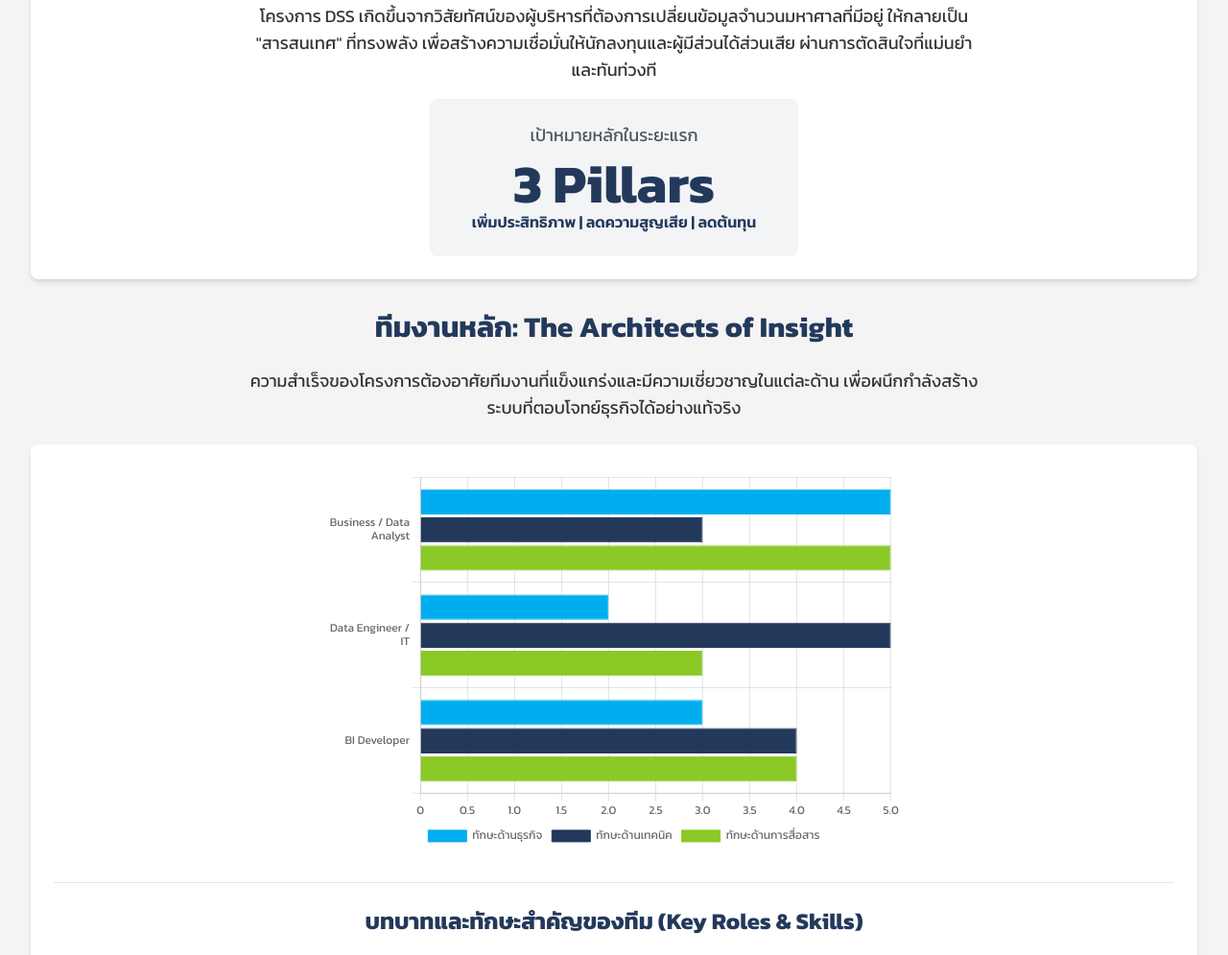
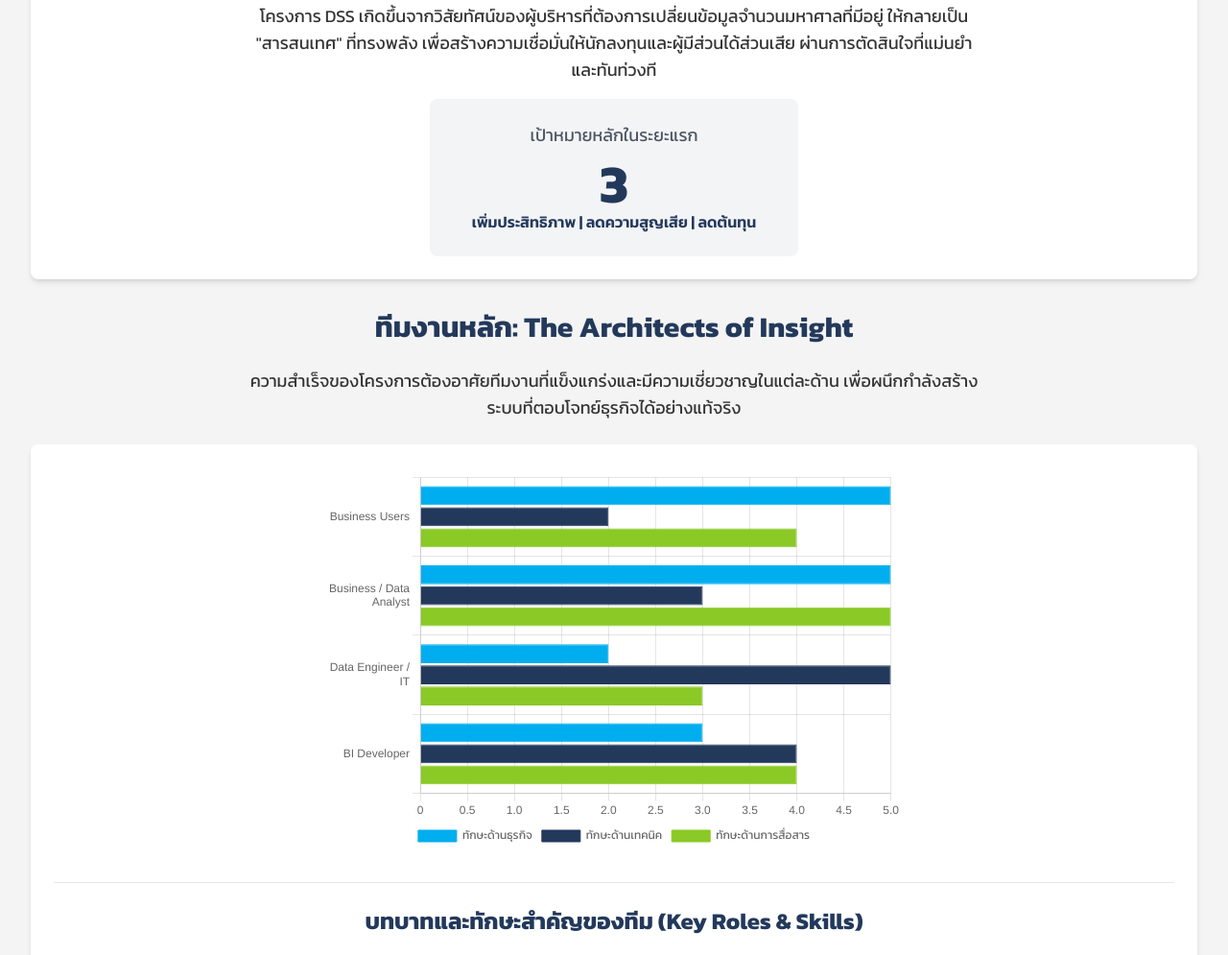
Before and after one commit to arpaket/nsl_proposal, a plain HTML site: page dss1.html in a window 1280 px wide. Shown: the part 337-1332 px from the top of the page at 96% size. Drawn offline with nearby package versions, Linux system fonts and the light colour scheme.

Commit message:
dss1.html

```diff
--- a/dss1.html
+++ b/dss1.html
@@ -59,30 +59,39 @@
             line-height: 1;
             color: #23395B;
         }
+        .scroll-animate {
+            opacity: 0;
+            transform: translateY(30px);
+            transition: opacity 0.7s ease-out, transform 0.7s ease-out;
+        }
+        .scroll-animate.visible {
+            opacity: 1;
+            transform: translateY(0);
+        }
     </style>
 </head>
 <body class="text-[#333333]">
 
     <header class="bg-[#23395B] text-white text-center py-12 px-4">
-        <h1 class="text-4xl md:text-5xl font-bold mb-2">โครงการบรูณาการการบริหารข้อมูล (DSS : Decision Support System)</h1>
+        <h1 class="text-4xl md:text-5xl font-bold mb-2">NSL | โครงการบรูณาการการบริหารข้อมูล (DSS : Decision Support System)</h1>
         <p class="text-xl md:text-2xl font-light text-[#00AEEF]">"Turning Data into Decisions"</p>
     </header>
 
     <main class="container mx-auto p-4 md:p-8">
 
-        <section class="bg-white rounded-lg shadow-md p-6 mb-8 text-center">
+        <section class="bg-white rounded-lg shadow-md p-6 mb-8 text-center scroll-animate">
             <h2 class="text-3xl font-bold text-[#23395B] mb-4">วิสัยทัศน์: ขับเคลื่อนองค์กรด้วยข้อมูล</h2>
             <p class="text-lg max-w-3xl mx-auto mb-4">
                 โครงการ DSS เกิดขึ้นจากวิสัยทัศน์ของผู้บริหารที่ต้องการเปลี่ยนข้อมูลจำนวนมหาศาลที่มีอยู่ ให้กลายเป็น "สารสนเทศ" ที่ทรงพลัง เพื่อสร้างความเชื่อมั่นให้นักลงทุนและผู้มีส่วนได้ส่วนเสีย ผ่านการตัดสินใจที่แม่นยำและทันท่วงที
             </p>
             <div class="bg-gray-100 rounded-lg p-6 max-w-sm mx-auto">
                 <p class="text-lg text-gray-600 mb-2">เป้าหมายหลักในระยะแรก</p>
-                <p class="kpi-stat">3 Pillars</p>
+                <p class="kpi-stat">0</p>
                 <p class="text-md text-[#23395B] font-semibold">เพิ่มประสิทธิภาพ | ลดความสูญเสีย | ลดต้นทุน</p>
             </div>
         </section>
 
-        <section class="mb-8">
+        <section class="mb-8 scroll-animate">
             <h2 class="text-3xl font-bold text-[#23395B] mb-6 text-center">ทีมงานหลัก: The Architects of Insight</h2>
              <p class="text-lg max-w-3xl mx-auto text-center mb-6">ความสำเร็จของโครงการต้องอาศัยทีมงานที่แข็งแกร่งและมีความเชี่ยวชาญในแต่ละด้าน เพื่อผนึกกำลังสร้างระบบที่ตอบโจทย์ธุรกิจได้อย่างแท้จริง</p>
             <div class="bg-white rounded-lg shadow-md p-6">
@@ -93,7 +102,7 @@
                     <h3 class="text-2xl font-bold text-center text-[#23395B] mb-6">บทบาทและทักษะสำคัญของทีม (Key Roles & Skills)</h3>
                     <div class="grid grid-cols-1 md:grid-cols-2 lg:grid-cols-3 gap-6">
 
-                        <div class="bg-gray-50 rounded-lg p-4 border-l-4 border-[#23395B]">
+                        <div class="bg-gray-50 rounded-lg p-4 border-l-4 border-[#23395B] scroll-animate">
                             <h4 class="font-bold text-lg text-[#23395B] mb-3">Project Sponsor</h4>
                             <p class="text-sm text-gray-700 mb-2"><b>บทบาทหลัก:</b> ผู้นำแห่งการเปลี่ยนแปลง และผู้สนับสนุนหลักในระดับกลยุทธ์ จัดสรรทรัพยากร และขจัดอุปสรรคเพื่อผลักดันวิสัยทัศน์ของโครงการ</p>
                             <p class="text-sm text-gray-700 bg-gray-200 rounded p-2"><b>เป้าหมายหลัก:</b> สร้างวัฒนธรรมการขับเคลื่อนด้วยข้อมูล (Data-Driven Culture) ทั้งองค์กร</p>
@@ -105,7 +114,7 @@
                             </ul>
                         </div>
 
-                        <div class="bg-gray-50 rounded-lg p-4 border-l-4 border-[#00AEEF]">
+                        <div class="bg-gray-50 rounded-lg p-4 border-l-4 border-[#00AEEF] scroll-animate">
                             <h4 class="font-bold text-lg text-[#23395B] mb-3">Project Manager</h4>
                             <p class="text-sm text-gray-700 mb-2"><b>บทบาทหลัก:</b> ผู้บริหารจัดการโครงการให้สำเร็จตามเป้าหมาย (Scope), ตรงเวลา (Time), และอยู่ในงบประมาณ (Budget)</p>
                             <p class="text-sm text-gray-700 bg-gray-200 rounded p-2"><b>เป้าหมายหลัก:</b> ควบคุมและขับเคลื่อน แผนงาน 5 Phase ให้เป็นไปตาม Timeframe ที่กำหนด</p>
@@ -117,7 +126,7 @@
                             </ul>
                         </div>
 
-                        <div class="bg-gray-50 rounded-lg p-4 border-l-4 border-[#8AC926]">
+                        <div class="bg-gray-50 rounded-lg p-4 border-l-4 border-[#8AC926] scroll-animate">
                             <h4 class="font-bold text-lg text-[#23395B] mb-3">Business Users</h4>
                             <p class="text-sm text-gray-700 mb-2"><b>บทบาทหลัก:</b> ตัวแทนของผู้ใช้งาน (User Representative) รวบรวมความต้องการ, เข้าร่วม UAT, และ รายงานสถานการณ์การใช้งาน ของระบบ DSS</p>
                             <p class="text-sm text-gray-700 bg-gray-200 rounded p-2"><b>เป้าหมายหลัก:</b> มั่นใจว่าระบบ ตอบโจทย์การใช้งานจริง และนำไปสู่การปฏิบัติงานที่มี ประสิทธิภาพ (Efficiency)</p>
@@ -129,7 +138,7 @@
                             </ul>
                         </div>
 
-                        <div class="bg-gray-50 rounded-lg p-4 border-l-4 border-[#00AEEF]">
+                        <div class="bg-gray-50 rounded-lg p-4 border-l-4 border-[#00AEEF] scroll-animate">
                             <h4 class="font-bold text-lg text-[#23395B] mb-3">Business / Data Analyst</h4>
                             <p class="text-sm text-gray-700 mb-2"><b>บทบาทหลัก:</b> สะพานเชื่อม ระหว่างธุรกิจและเทคนิค แปลงความต้องการทางธุรกิจ เป็นข้อกำหนดทางเทคนิค</p>
                             <p class="text-sm text-gray-700 bg-gray-200 rounded p-2"><b>เป้าหมายหลัก:</b> คิด วิเคราะห์ และปรับปรุง Workflow เพื่อนำระบบ DSS มาเสริมประสิทธิภาพ, ลดความซ้ำซ้อน และ Lean Process</p>
@@ -141,7 +150,7 @@
                             </ul>
                         </div>
 
-                        <div class="bg-gray-50 rounded-lg p-4 border-l-4 border-[#23395B]">
+                        <div class="bg-gray-50 rounded-lg p-4 border-l-4 border-[#23395B] scroll-animate">
                             <h4 class="font-bold text-lg text-[#23395B] mb-3">Data Engineer / IT</h4>
                              <p class="text-sm text-gray-700 mb-2"><b>บทบาทหลัก:</b> ผู้ออกแบบโครงสร้างพื้นฐานด้านข้อมูล และ ผู้ดูแลความมั่นคงปลอดภัยของระบบ พัฒนา ETL/ELT และดูแลระบบให้พร้อมใช้งาน</p>
                              <p class="text-sm text-gray-700 bg-gray-200 rounded p-2"><b>เป้าหมายหลัก:</b> ออกแบบสถาปัตยกรรมข้อมูลที่รองรับการเติบโต สร้าง Single Source of Truth และดูแลความปลอดภัยของข้อมูล</p>
@@ -153,13 +162,13 @@
                             </ul>
                         </div>
 
-                        <div class="bg-gray-50 rounded-lg p-4 border-l-4 border-[#8AC926]">
+                        <div class="bg-gray-50 rounded-lg p-4 border-l-4 border-[#8AC926] scroll-animate">
                             <h4 class="font-bold text-lg text-[#23395B] mb-3">BI Developer</h4>
                             <p class="text-sm text-gray-700 mb-2"><b>บทบาทหลัก:</b> ผู้สร้างสรรค์ที่เปลี่ยนข้อมูลดิบให้กลายเป็นภาพ ออกแบบ Data Model และ พัฒนาระบบสารสนเทศ บนเครื่องมือ BI</p>
                             <p class="text-sm text-gray-700 bg-gray-200 rounded p-2"><b>เป้าหมายหลัก:</b> สร้างระบบสารสนเทศ (Dashboard/Report) ให้ตรงตาม Business Requirement Document (BRD)</p>
                              <h5 class="font-semibold text-sm text-gray-800 mt-3 mb-2">ทักษะที่จำเป็น:</h5>
                             <ul class="space-y-1 text-sm text-gray-700">
-                                <li class="flex items-start"><span class="mr-2 text-[#8AC926] mt-1">✔</span><span>ความเชี่ยวชาญในเครื่องมือ BI (Power BI, SQL, Database, Excel)</span></li>
+                                <li class="flex items-start"><span class="mr-2 text-[#8AC926] mt-1">✔</span><span>ความเชี่ยวชาญในเครื่องมือ BI (Power BI, Tableau)</span></li>
                                 <li class="flex items-start"><span class="mr-2 text-[#8AC926] mt-1">✔</span><span>หลักปฏิบัติที่ดีที่สุดในการสร้างภาพข้อมูล</span></li>
                                 <li class="flex items-start"><span class="mr-2 text-[#8AC926] mt-1">✔</span><span>การเพิ่มประสิทธิภาพ Dashboard</span></li>
                             </ul>
@@ -169,7 +178,7 @@
             </div>
         </section>
 
-        <section class="mb-8">
+        <section class="mb-8 scroll-animate">
             <h2 class="text-3xl font-bold text-[#23395B] mb-6 text-center">กระบวนการทำงานของทีม (DSS Workflow)</h2>
             <p class="text-lg max-w-3xl mx-auto text-center mb-8">เพื่อให้ได้มาซึ่ง Dashboard ที่ตอบโจทย์ทางธุรกิจ เรามีกระบวนการทำงานที่ชัดเจนตั้งแต่ต้นจนจบ เพื่อให้มั่นใจว่าทุกฝ่ายเข้าใจตรงกันและส่งมอบงานได้อย่างมีประสิทธิภาพ</p>
             <div class="relative w-full">
@@ -178,7 +187,7 @@
 
                     <div class="flex flex-col md:flex-row items-center w-full">
                         <div class="md:w-1/2 flex justify-start md:justify-end">
-                            <div class="w-full md:w-10/12 bg-white rounded-lg shadow-md p-6 relative md:mr-10 timeline-item">
+                            <div class="w-full md:w-10/12 bg-white rounded-lg shadow-md p-6 relative md:mr-10 timeline-item scroll-animate">
                                 <h3 class="font-bold text-xl text-[#23395B]">ขั้นตอนที่ 1: รับโจทย์จากหน้างาน</h3>
                                 <p class="text-sm font-semibold text-gray-500 mt-2">ผู้รับผิดชอบหลัก: Business User</p>
                                 <div class="mt-2 text-gray-600 text-sm">
@@ -198,7 +207,7 @@
                     <div class="flex flex-col md:flex-row items-center w-full">
                          <div class="w-1/2 hidden md:block"></div>
                         <div class="md:w-1/2 flex justify-start">
-                            <div class="w-full md:w-10/12 bg-white rounded-lg shadow-md p-6 relative md:ml-10 timeline-item">
+                            <div class="w-full md:w-10/12 bg-white rounded-lg shadow-md p-6 relative md:ml-10 timeline-item scroll-animate">
                                 <h3 class="font-bold text-xl text-[#23395B]">ขั้นตอนที่ 2: แปลงความต้องการสู่ Solution</h3>
                                 <p class="text-sm font-semibold text-gray-500 mt-2">ผู้รับผิดชอบหลัก: Data Analyst</p>
                                 <div class="mt-2 text-gray-600 text-sm">
@@ -218,7 +227,7 @@
 
                      <div class="flex flex-col md:flex-row items-center w-full">
                         <div class="md:w-1/2 flex justify-start md:justify-end">
-                            <div class="w-full md:w-10/12 bg-white rounded-lg shadow-md p-6 relative md:mr-10 timeline-item">
+                            <div class="w-full md:w-10/12 bg-white rounded-lg shadow-md p-6 relative md:mr-10 timeline-item scroll-animate">
                                 <h3 class="font-bold text-xl text-[#23395B]">ขั้นตอนที่ 3: ส่งมอบโจทย์และประเมินผล</h3>
                                 <p class="text-sm font-semibold text-gray-500 mt-2">ผู้รับผิดชอบหลัก: Data Analyst 🤝 BI Developer & Data Engineer</p>
                                  <div class="mt-2 text-gray-600 text-sm">
@@ -238,7 +247,7 @@
                     <div class="flex flex-col md:flex-row items-center w-full">
                          <div class="w-1/2 hidden md:block"></div>
                         <div class="md:w-1/2 flex justify-start">
-                           <div class="w-full md:w-10/12 bg-white rounded-lg shadow-md p-6 relative md:ml-10 timeline-item">
+                           <div class="w-full md:w-10/12 bg-white rounded-lg shadow-md p-6 relative md:ml-10 timeline-item scroll-animate">
                                 <h3 class="font-bold text-xl text-[#23395B]">ขั้นตอนที่ 4: สร้างสถาปัตยกรรมและพัฒนาระบบ</h3>
                                 <p class="text-sm font-semibold text-gray-500 mt-2">ผู้รับผิดชอบหลัก: BI Developer 🤝 Data Engineer</p>
                                 <div class="mt-2 text-gray-600 text-sm">
@@ -259,7 +268,7 @@
 
                      <div class="flex flex-col md:flex-row items-center w-full">
                         <div class="md:w-1/2 flex justify-start md:justify-end">
-                            <div class="w-full md:w-10/12 bg-white rounded-lg shadow-md p-6 relative md:mr-10 timeline-item">
+                            <div class="w-full md:w-10/12 bg-white rounded-lg shadow-md p-6 relative md:mr-10 timeline-item scroll-animate">
                                 <h3 class="font-bold text-xl text-[#23395B]">ขั้นตอนที่ 5: ผลลัพธ์สู่การตัดสินใจ</h3>
                                 <p class="text-sm font-semibold text-gray-500 mt-2">ผู้รับผิดชอบหลัก: ผู้บริหาร และ Business Users</p>
                                 <div class="mt-2 text-gray-600 text-sm">
@@ -280,21 +289,21 @@
             </div>
         </section>
 
-        <section>
+        <section class="scroll-animate">
             <h2 class="text-3xl font-bold text-[#23395B] mb-6 text-center">สู่เป้าหมาย: วัฒนธรรมที่ขับเคลื่อนด้วยข้อมูล</h2>
              <p class="text-lg max-w-3xl mx-auto text-center mb-8">เป้าหมายสูงสุดของโครงการไม่ใช่แค่การสร้าง Dashboard แต่คือการสร้างวัฒนธรรมองค์กรที่ทุกคนเชื่อมั่นและใช้ข้อมูลเป็นพื้นฐานในการตัดสินใจในทุกๆ วัน</p>
             <div class="grid grid-cols-1 md:grid-cols-3 gap-8 text-center">
-                <div class="bg-white rounded-lg shadow-md p-6 flex flex-col items-center justify-center">
+                <div class="bg-white rounded-lg shadow-md p-6 flex flex-col items-center justify-center scroll-animate">
                     <div class="text-6xl mb-4">🚀</div>
                     <h3 class="text-xl font-bold text-[#8AC926] mb-2">เพิ่มประสิทธิภาพ</h3>
                     <p class="mt-2">ลดขั้นตอนที่ซ้ำซ้อนและเวลาในการรวบรวมข้อมูลด้วยระบบอัตโนมัติ</p>
                 </div>
-                 <div class="bg-white rounded-lg shadow-md p-6 flex flex-col items-center justify-center">
+                 <div class="bg-white rounded-lg shadow-md p-6 flex flex-col items-center justify-center scroll-animate">
                     <div class="text-6xl mb-4">🛡️</div>
                     <h3 class="text-xl font-bold text-[#8AC926] mb-2">ลดความสูญเสีย</h3>
                     <p class="mt-2">มองเห็นจุดรั่วไหลในกระบวนการผลิตและปฏิบัติการได้ชัดเจนยิ่งขึ้น</p>
                 </div>
-                 <div class="bg-white rounded-lg shadow-md p-6 flex flex-col items-center justify-center">
+                 <div class="bg-white rounded-lg shadow-md p-6 flex flex-col items-center justify-center scroll-animate">
                     <div class="text-6xl mb-4">💰</div>
                     <h3 class="text-xl font-bold text-[#8AC926] mb-2">ลดต้นทุน</h3>
                     <p class="mt-2">วิเคราะห์โครงสร้างต้นทุนในมิติต่างๆ เพื่อหาโอกาสในการบริหารจัดการให้ดีขึ้น</p>
@@ -309,6 +318,7 @@
     </footer>
 
     <script>
+        document.addEventListener('DOMContentLoaded', () => {
             const wrapLabels = (label) => {
                 if (typeof label === 'string' && label.length > 16) {
                     const words = label.split(' ');
@@ -341,6 +351,10 @@
             const defaultChartOptions = {
                 maintainAspectRatio: false,
                 responsive: true,
+                animation: {
+                    duration: 2000,
+                    easing: 'easeInOutQuart'
+                },
                 plugins: {
                     legend: {
                         position: 'bottom',
@@ -366,23 +380,24 @@
                     x: {
                         ticks: {
                             font: {
-                           family: "'Kanit', sans-serif"
+                               fontFamily: "'Kanit', sans-serif"
                             }
                         }
                     },
                     y: {
                          ticks: {
                             font: {
-                           family: "'Kanit', sans-serif"
+                               fontFamily: "'Kanit', sans-serif"
                             }
                         }
                     }
                 }
             };
 
-        const teamSkillsCtx = document.getElementById('teamSkillsChart').getContext('2d');
+            const teamSkillsCtx = document.getElementById('teamSkillsChart');
             const teamSkillsData = {
                 labels: [
+                    'Business Users',
                     'Business / Data Analyst',
                     'Data Engineer / IT',
                     'BI Developer'
@@ -390,32 +405,89 @@
                 datasets: [
                     {
                         label: 'ทักษะด้านธุรกิจ',
-                    data: [5, 2, 3],
+                        data: [5, 5, 2, 3],
                         backgroundColor: '#00AEEF',
                         borderColor: '#00AEEF',
                         borderWidth: 1
                     },
                     {
                         label: 'ทักษะด้านเทคนิค',
-                    data: [3, 5, 4],
+                        data: [2, 3, 5, 4],
                         backgroundColor: '#23395B',
                         borderColor: '#23395B',
                         borderWidth: 1
                     },
                     {
                         label: 'ทักษะด้านการสื่อสาร',
-                    data: [5, 3, 4],
+                        data: [4, 5, 3, 4],
                         backgroundColor: '#8AC926',
                         borderColor: '#8AC926',
                         borderWidth: 1
                     }
                 ]
             };
+
+            const chartObserver = new IntersectionObserver((entries, observer) => {
+                entries.forEach(entry => {
+                    if (entry.isIntersecting) {
                         new Chart(teamSkillsCtx, {
                             type: 'bar',
                             data: teamSkillsData,
                             options: { ...defaultChartOptions, indexAxis: 'y' }
                         });
+                        observer.unobserve(entry.target);
+                    }
+                });
+            }, {
+                threshold: 0.5
+            });
+
+            if(teamSkillsCtx) {
+                chartObserver.observe(teamSkillsCtx);
+            }
+
+            const scrollObserver = new IntersectionObserver((entries) => {
+                entries.forEach(entry => {
+                    if (entry.isIntersecting) {
+                        entry.target.classList.add('visible');
+                        scrollObserver.unobserve(entry.target);
+                    }
+                });
+            }, {
+                threshold: 0.1
+            });
+
+            document.querySelectorAll('.scroll-animate').forEach(el => {
+                scrollObserver.observe(el);
+            });
+
+            const animateValue = (obj, start, end, duration) => {
+                let startTimestamp = null;
+                const step = (timestamp) => {
+                    if (!startTimestamp) startTimestamp = timestamp;
+                    const progress = Math.min((timestamp - startTimestamp) / duration, 1);
+                    obj.innerHTML = Math.floor(progress * (end - start) + start);
+                    if (progress < 1) {
+                        window.requestAnimationFrame(step);
+                    }
+                };
+                window.requestAnimationFrame(step);
+            }
+
+            const kpiElement = document.querySelector('.kpi-stat');
+            const kpiObserver = new IntersectionObserver((entries, observer) => {
+                entries.forEach(entry => {
+                    if (entry.isIntersecting) {
+                        animateValue(kpiElement, 0, 3, 1500);
+                        observer.unobserve(entry.target);
+                    }
+                });
+            }, { threshold: 0.5 });
+
+            if (kpiElement) {
+                kpiObserver.observe(kpiElement);
+            }
+        });
     </script>
 </body>
 </html>
```
Lines whose indentation alone changed are shown as unchanged.
